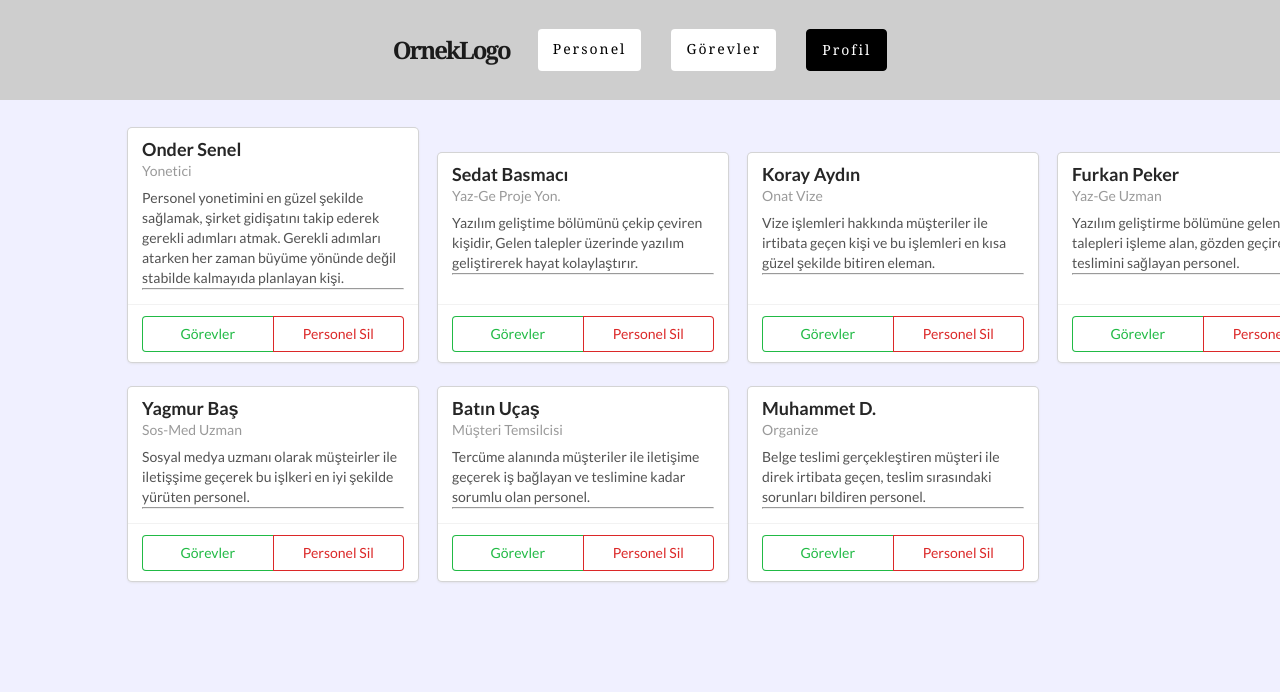
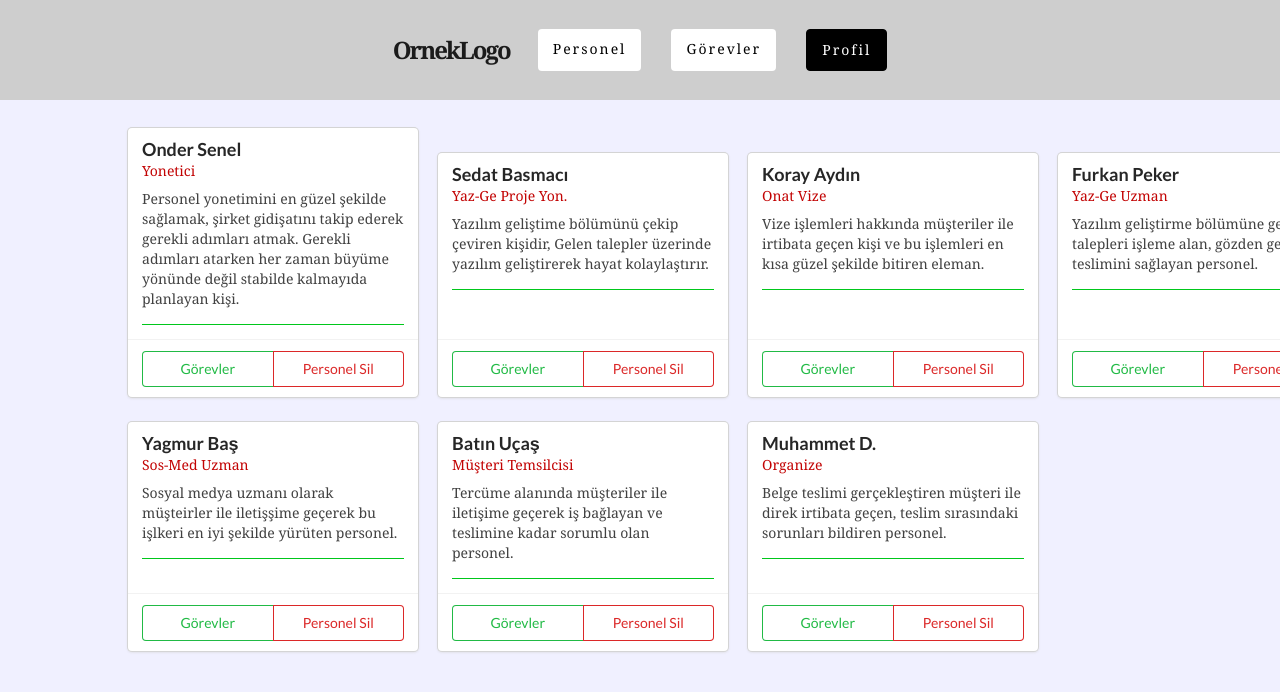
Before and after one commit to furkanpekercom/login-proje-kullanici-gorev, a React (Create React App) app: page / in a window 1280 px wide. Both pictures are taken after typing "Sample", "name@example.com", "Sample123" into the empty fields and a click on the button "Giriş". Shown: the top 692 px of the page. Built offline with nearby package versions, Linux system fonts and the light colour scheme.

Commit message:
Düzenlemeler Tamamen Bitti

```diff
--- a/src/Components/PersonelList.js
+++ b/src/Components/PersonelList.js
@@ -21,8 +21,8 @@ export default class PersonelList extends Component {
           <div className="content">
 
             <div className="header">{personel}</div>
-            <div className="meta">{konum}</div>
-            <div className="description">
+            <div className="meta-peker">{konum}</div>
+            <div className="description-peker">
               {gorev}
               <hr/>
               {this.state.showInfo && <div className="show-div"><h3>{verilenGorev}</h3><button >Görev Düzenle</button></div>}
```
